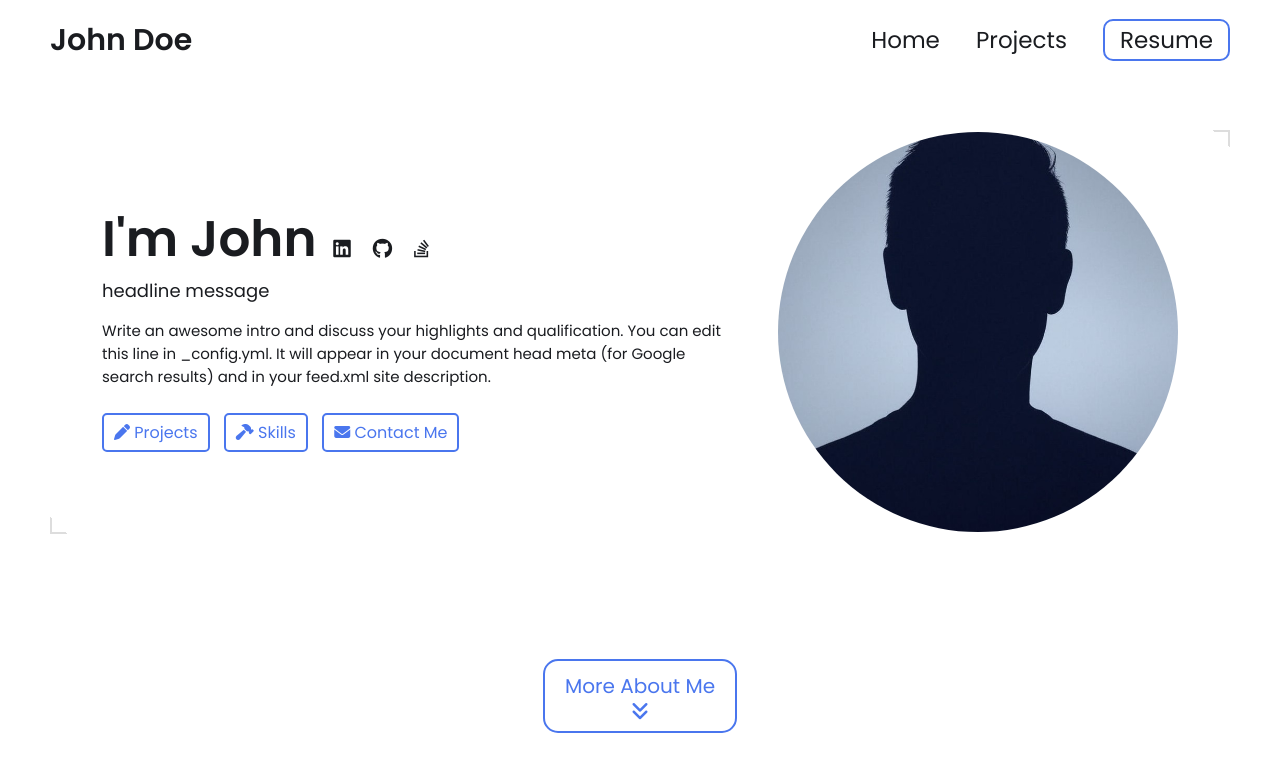
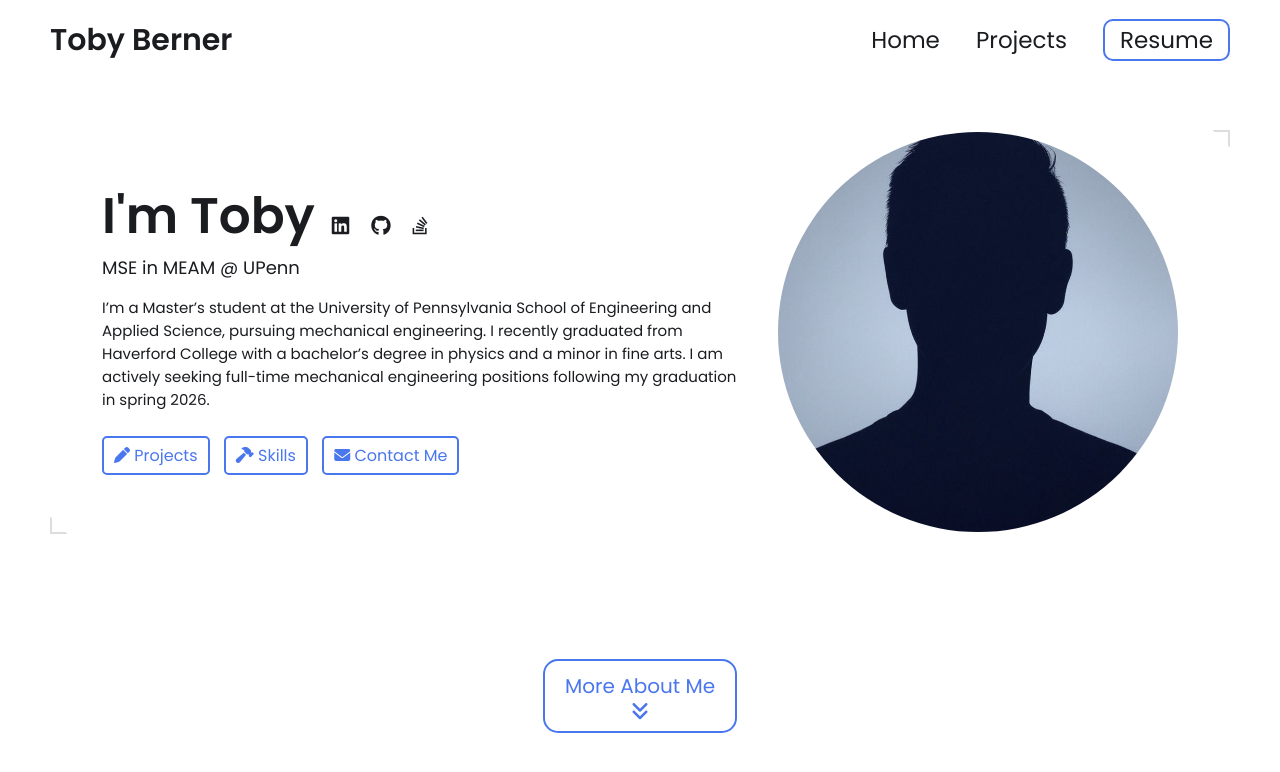
Before and after one commit to tdberner/tdberner.github.io, a Jekyll site: the page built from index.html, in a window 1280 px wide and 900 px high. Shown: the top 772 px of the window. Built offline with Jekyll 4.4.1, drawn with Linux system fonts in a browser that asks for light colours.

Commit message:
Update _config.yml

```diff
--- a/_config.yml
+++ b/_config.yml
@@ -7,17 +7,18 @@
 
 # Main Page Setup
 
-title: John Doe's Portfolio # This is what shows up in the tab of the browser
+title: Toby Berner's Portfolio # This is what shows up in the tab of the browser
 
 
 
 # Hero Section
-name: John Doe
-headline: headline message
+name: Toby Berner
+headline: MSE in MEAM @ UPenn
 description: >- # dont remove this line. this will ignore all new lines until the next section
-  Write an awesome intro and discuss your highlights and qualification. You can edit this
-  line in _config.yml. It will appear in your document head meta (for
-  Google search results) and in your feed.xml site description.
+  I’m a Master’s student at the University of Pennsylvania School of Engineering and Applied Science,
+  pursuing mechanical engineering. I recently graduated from Haverford College with a bachelor’s degree
+  in physics and a minor in fine arts. I am actively seeking full-time mechanical engineering positions
+  following my graduation in spring 2026.
 
 # Place your profile image in /assets/images/profile-image/folder and edit the file name
 profile_image: ./assets/images/profile-image/avatar.jpeg
```
